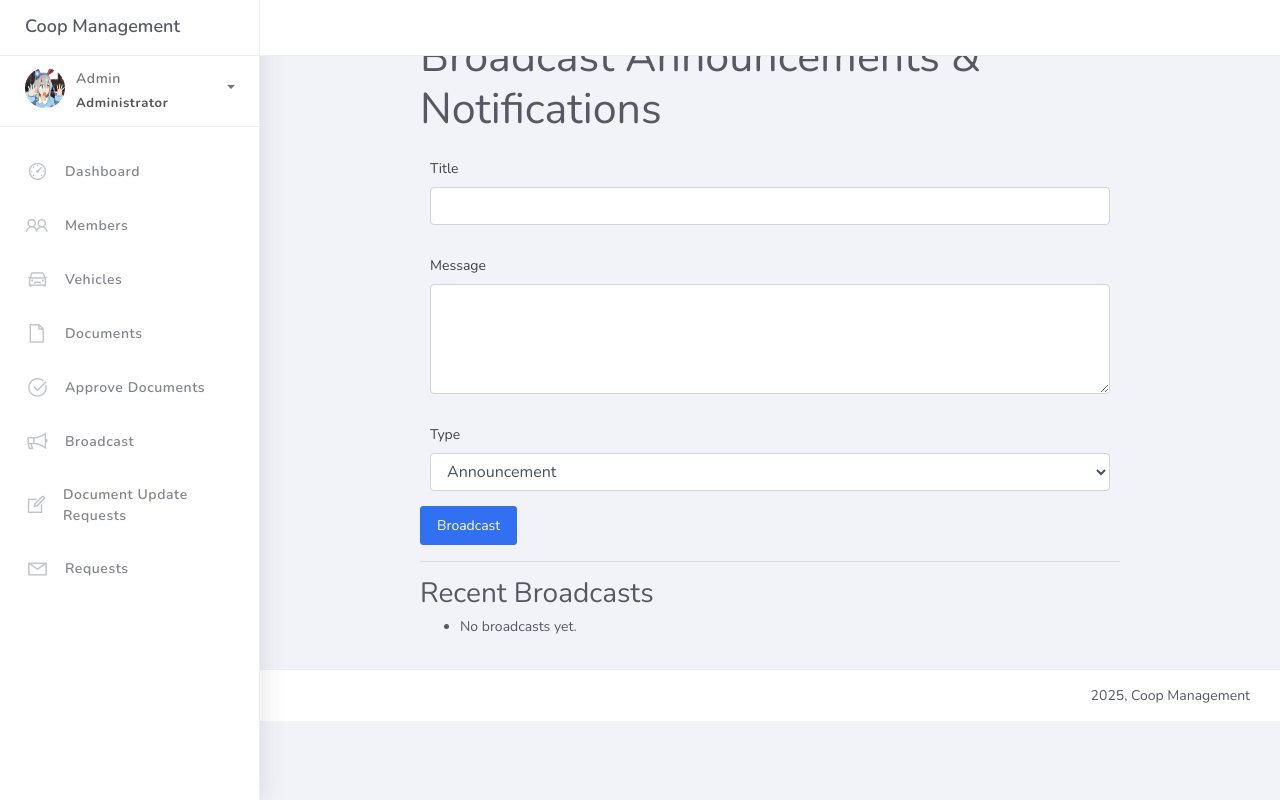
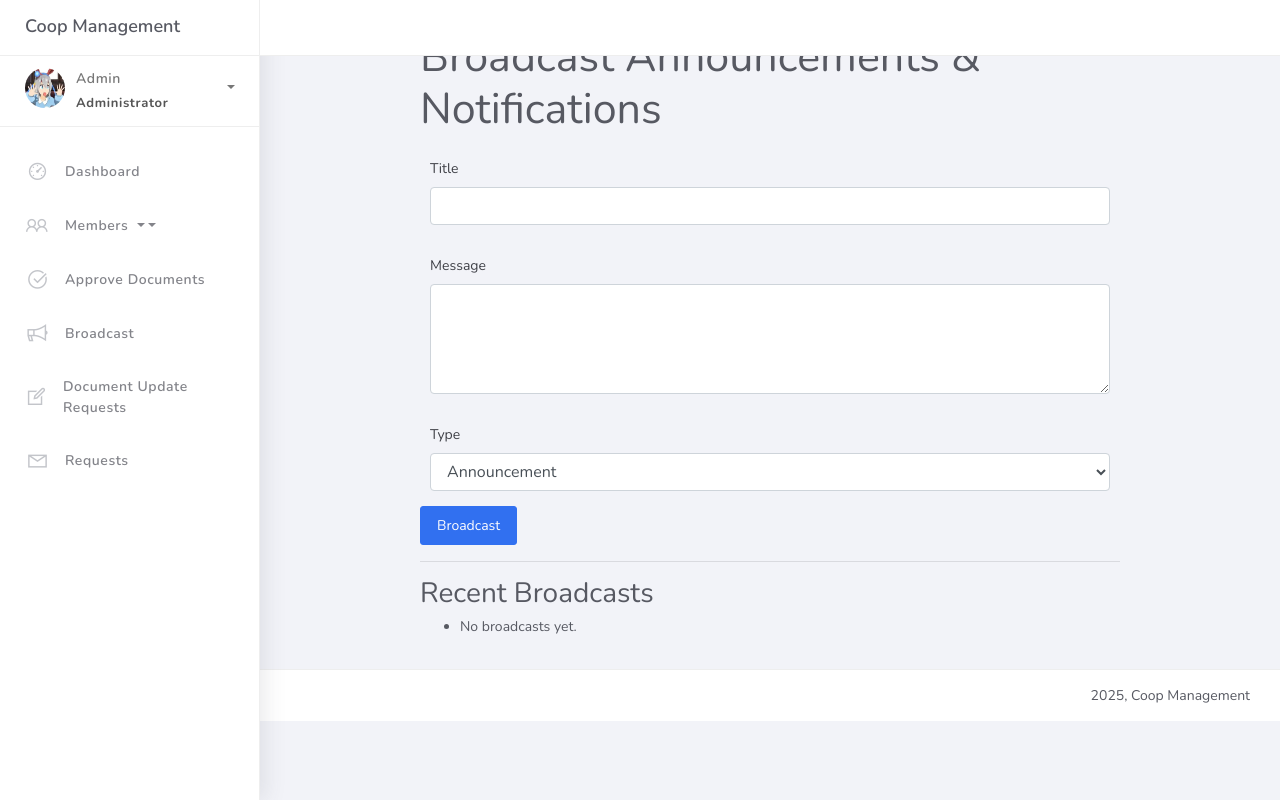
Before and after one commit to Rosetta-Rigor/Palawan-Operative-Transportation-MultiPurpose-Cooperative, a Django app: page /broadcast/ in a window 1280 px wide. Run offline with Django 5.2, Linux system fonts and the light colour scheme; a user stored in the database is signed in; some libraries are stand-ins or nearby versions.

Commit message:
updated admin

```diff
--- a/templates/base.html
+++ b/templates/base.html
@@ -83,22 +83,34 @@
 						   </a>
 					   </li>
 					   <li class="nav-item">
-						   <a href="{% url 'member_list' %}">
+						   <a data-toggle="collapse" href="#membersMenu" aria-expanded="false" class="dropdown-toggle">
 							   <i class="la la-users"></i>
 							   <p>Members</p>
+							   <span class="caret"></span>
+						   </a>
+						   <div class="collapse" id="membersMenu">
+							   <ul class="nav flex-column ml-3">
+								   <li class="nav-item">
+									   <a href="{% url 'member_list' %}">
+										   <i class="la la-user"></i>
+										   <span>Members List</span>
 									   </a>
 								   </li>
 								   <li class="nav-item">
 									   <a href="{% url 'vehicle_list' %}">
 										   <i class="la la-car"></i>
-							   <p>Vehicles</p>
+										   <span>Vehicles</span>
 									   </a>
 								   </li>
 								   <li class="nav-item">
 									   <a href="{% url 'document_list' %}">
 										   <i class="la la-file"></i>
-							   <p>Documents</p>
+										   <span>Documents</span>
 									   </a>
+								   </li>
+							   </ul>
+						   </div>
+					   </li>
 					   </li>
 					   <li class="nav-item">
 						   <a href="{% url 'approve_documents' %}">
```
Lines whose indentation alone changed are shown as unchanged.
